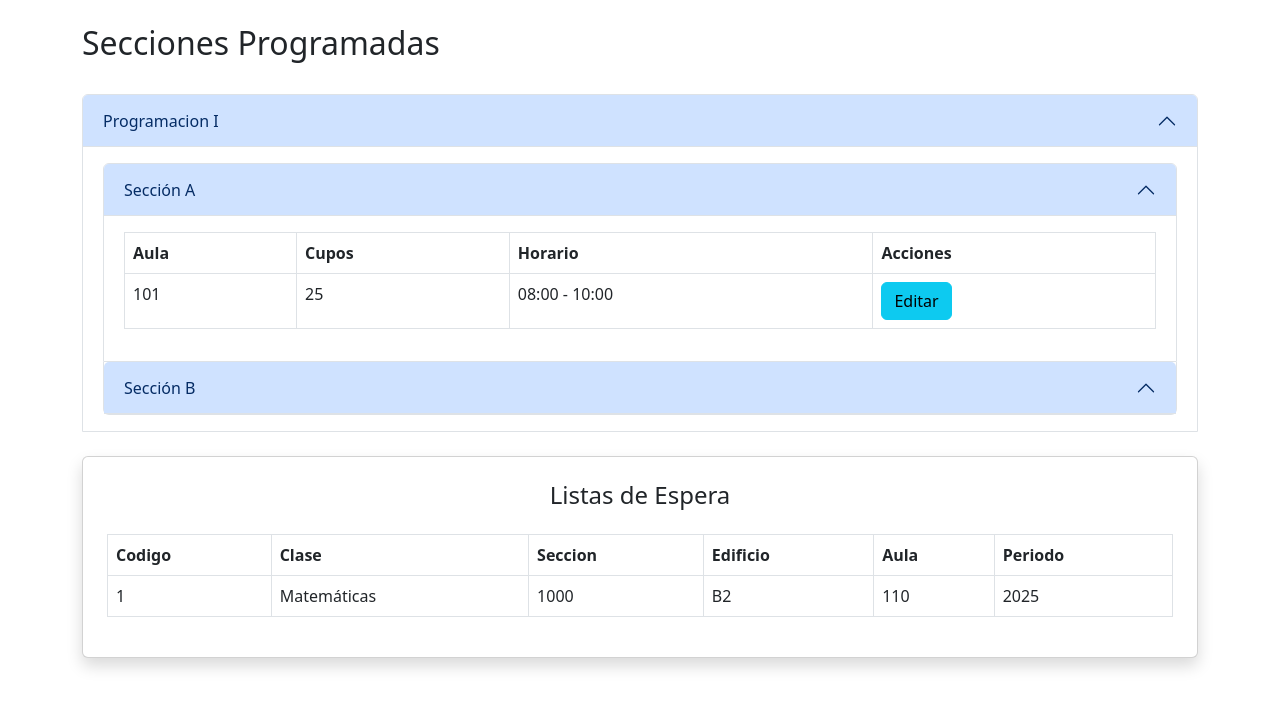
After one commit to MikeWinchester/Registro_Frontend, a PHP site: page /views/components/secciones_programadas.php in a window 1280 px wide. The commit adds this page. Shown: the top 708 px of the page. Run offline with PHP 8.4, Linux system fonts and the light colour scheme.

Commit message:
secciones

```diff
--- a/assets/js/asyncJefeMatricula.js
+++ b/assets/js/asyncJefeMatricula.js
@@ -1,3 +1,5 @@
+
+
 document.addEventListener("DOMContentLoaded", function() {
     document.querySelectorAll(".option").forEach(item => {
         item.addEventListener("click", function(event) {
--- /dev/null
+++ b/views/components/secciones_programadas.php
@@ -0,0 +1,140 @@
+<!DOCTYPE html>
+<html lang="en">
+<head>
+    <meta charset="UTF-8">
+    <meta name="viewport" content="width=device-width, initial-scale=1.0">
+    <title>Secciones Programadas</title>
+    <link href="https://cdn.jsdelivr.net/npm/bootstrap@5.3.0/dist/css/bootstrap.min.css" rel="stylesheet">
+</head>
+<body>
+
+
+
+  <!-- Secciones Programadas-->
+
+  <div class="container mt-4">
+  <h2><i class="fas fa-chalkboard-teacher"></i>Secciones Programadas</h2><br>
+
+
+<div id="clasesAccordion" class="accordion">
+
+    <div class="accordion-item">
+        <h2 class="accordion-header" id="heading1">
+            <button class="accordion-button" type="button" data-bs-toggle="collapse" data-bs-target="#collapse1" aria-expanded="true" aria-controls="collapse1">
+                Programacion I
+            </button>
+        </h2>
+        <div id="collapse1" class="accordion-collapse collapse show" aria-labelledby="heading1" data-bs-parent="#clasesAccordion">
+            <div class="accordion-body">
+                <div class="accordion" id="secciones1">
+
+                    <div class="accordion-item">
+                        <h2 class="accordion-header" id="headingSeccion1">
+                            <button class="accordion-button" type="button" data-bs-toggle="collapse" data-bs-target="#collapseSeccion1" aria-expanded="true" aria-controls="collapseSeccion1">
+                            Sección A
+                            </button>
+                        </h2>
+                        <div id="collapseSeccion1" class="accordion-collapse collapse show" aria-labelledby="headingSeccion1" data-bs-parent="#secciones1">
+                            <div class="accordion-body">
+                                <table class="table table-bordered">
+                                    <thead>
+                                        <tr>
+                                            <th>Aula</th>
+                                            <th>Cupos</th>
+                                            <th>Horario</th>
+                                            <th>Acciones</th>
+                                        </tr>
+                                    </thead>
+                                    <tbody>
+                                        <tr>
+                                            <td>101</td>
+                                            <td>25</td>
+                                            <td>08:00 - 10:00</td>
+                                            <td><button class="btn btn-info">Editar</button></td>
+                                        </tr>
+                                    </tbody>
+                                </table>
+                            </div>
+                        </div>
+                    </div>
+
+
+                    <div class="accordion-item">
+                        <h2 class="accordion-header" id="headingSeccion2">
+                            <button class="accordion-button" type="button" data-bs-toggle="collapse" data-bs-target="#collapseSeccion2" aria-expanded="true" aria-controls="collapseSeccion2">
+                        Sección B
+                            </button>
+                        </h2>
+                        <div id="collapseSeccion2" class="accordion-collapse collapse" aria-labelledby="headingSeccion2" data-bs-parent="#secciones1">
+                            <div class="accordion-body">
+                                <table class="table table-bordered">
+                                    <thead>
+                                        <tr>
+                                            <th>Aula</th>
+                                            <th>Cupos</th>
+                                            <th>Horario</th>
+                                            <th>Acciones</th>
+                                        </tr>
+                                    </thead>
+                                    <tbody>
+                                        <tr>
+                                            <td>102</td>
+                                            <td>0</td>
+                                            <td>10:00 - 12:00</td>
+                                            <td><button class="btn btn-info">Editar</button></td>
+                                        </tr>
+                                    </tbody>
+                                </table>
+                            </div>
+                        </div>
+                    </div>
+                </div>
+            </div>
+        </div>
+    </div>
+
+
+
+    <div class="col-md-12 mt-4">
+            <div class="card p-4 shadow">
+                <h4 class="text-center">Listas de Espera</h4>
+                <table class="table  table-bordered mt-3">
+
+        <thead>
+                        <tr>
+                            <th>Codigo</th>
+                            <th>Clase</th>
+                            <th>Seccion</th>
+                            <th>Edificio</th>
+                            <th>Aula</th>
+                            <th>Periodo</th>
+                        </tr>
+                    </thead>
+                    <tbody>
+                        <tr>
+                            <td>1</td>
+                            <td>Matemáticas</td>
+                            <td>1000</td>
+                            <td>B2</td>
+                            <td>110</td>
+                            <td>2025</td>
+                        </tr>
+                    </tbody>
+                </table>
+
+
+            </div>
+        </div>
+
+
+
+
+
+
+
+
+
+</div>
+<script src="https://cdn.jsdelivr.net/npm/bootstrap@5.3.0-alpha1/dist/js/bootstrap.bundle.min.js"></script>
+</body>
+</html>
```
Also changed, not shown: views/components/clases_lista_espera.php (added, +66 -0 lines), views/components/crear_secciones.php (added, +135 -0 lines), views/components/planificacion.php (deleted, +0 -247 lines), views/jefe_departamento.php (+21 -9 lines). Lines whose indentation alone changed are shown as unchanged.
